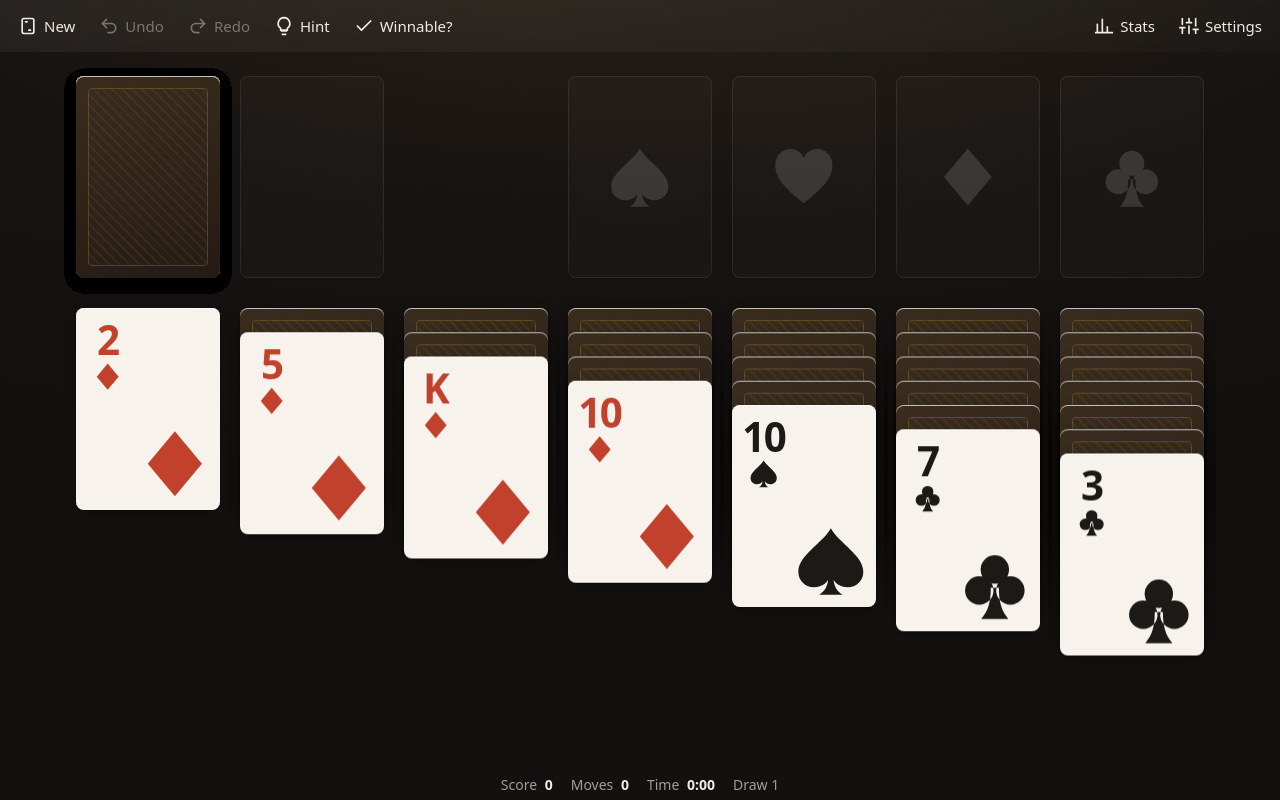
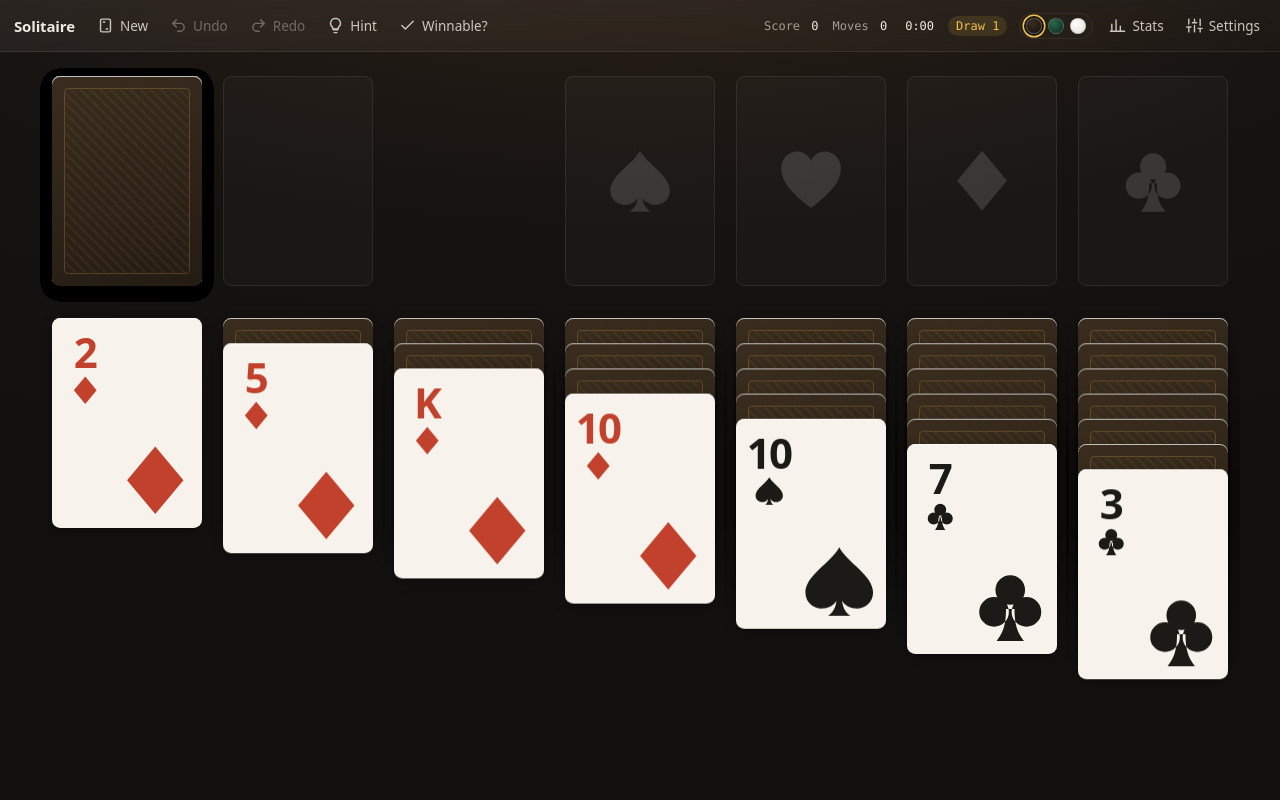
Before and after one commit to llukehanna/Solitaire, a React (Vite) app: page / in a window 1280 px wide. Built offline with nearby package versions, Linux system fonts and the light colour scheme.

Commit message:
feat(ui): glass top bar with Geist, mono readout, table switch, restyled dialogs

```diff
--- a/package.json
+++ b/package.json
@@ -15,6 +15,8 @@
     "bench": "tsx scripts/bench-solver.ts"
   },
   "dependencies": {
+    "@fontsource-variable/geist": "^5.3.0",
+    "@fontsource-variable/geist-mono": "^5.3.0",
     "react": "^19.3.0",
     "react-dom": "^19.3.0"
   },
--- a/src/App.tsx
+++ b/src/App.tsx
@@ -6,7 +6,7 @@ import { ResultDialog } from './ui/dialogs/ResultDialog';
 import { SettingsDialog } from './ui/dialogs/SettingsDialog';
 import { StatsDialog } from './ui/dialogs/StatsDialog';
 import { playSound } from './ui/sound';
-import { StatusBar } from './ui/StatusBar';
+import { Readout } from './ui/Readout';
 import { Table } from './ui/Table';
 import { Toast, useToast } from './ui/Toast';
 import { Toolbar } from './ui/Toolbar';
@@ -115,6 +115,9 @@ export default function App() {
         onCheck={solver.checkWinnable}
         onSettings={() => setDialog('settings')}
         onStats={() => setDialog('stats')}
+        readout={<Readout session={session} settings={settings} vegasBank={stats.vegasBank} />}
+        table={settings.table}
+        onTable={(table) => game.updateSettings({ table })}
       />
       <main className="table-wrap">
         <Table
@@ -134,7 +137,6 @@ export default function App() {
           }}
         />
       </main>
-      <StatusBar session={session} settings={settings} vegasBank={stats.vegasBank} />
       <div className="sr-only" aria-live="polite" aria-atomic="true">
         {announcement.text}
         {announcement.n % 2 ? '' : '\u00a0'}
--- a/src/main.tsx
+++ b/src/main.tsx
@@ -1,5 +1,7 @@
 import { StrictMode } from 'react';
 import { createRoot } from 'react-dom/client';
+import '@fontsource-variable/geist';
+import '@fontsource-variable/geist-mono';
 import { registerSW } from 'virtual:pwa-register';
 import App from './App';
 import './styles/global.css';
--- a/src/styles/chrome.css
+++ b/src/styles/chrome.css
@@ -1,124 +1,147 @@
 .toolbar {
-  display: flex;
-  align-items: center;
-  gap: 4px;
-  padding: 6px 8px;
-  background: var(--chrome-bg);
-  backdrop-filter: blur(6px);
   position: relative;
   z-index: 5000;
+  display: flex;
+  flex-wrap: wrap;
+  align-items: center;
+  gap: 2px;
+  min-height: 52px;
+  padding: 6px 10px;
+  background: var(--chrome-bg);
+  border-bottom: 1px solid var(--chrome-line);
+  backdrop-filter: blur(16px) saturate(140%);
+  -webkit-backdrop-filter: blur(16px) saturate(140%);
 }
+.wordmark { font-weight: 600; font-size: 15px; letter-spacing: -0.01em; margin: 0 10px 0 4px; }
 .tb-btn {
   display: inline-flex;
   align-items: center;
   gap: 6px;
-  min-height: 40px;
+  min-height: 36px;
   padding: 6px 10px;
   border: 0;
-  border-radius: 10px;
+  border-radius: 8px;
   background: transparent;
   color: var(--ink);
+  opacity: 0.82;
   cursor: pointer;
   list-style: none;
-  font-size: 15px;
+  font-size: 13.5px;
+  font-weight: 500;
+  transition: background-color 160ms var(--ease), opacity 160ms var(--ease);
 }
+.tb-btn svg { width: 17px; height: 17px; }
 .tb-btn::-webkit-details-marker { display: none; }
-.tb-btn:hover:not(:disabled) { background: color-mix(in srgb, var(--ink) 10%, transparent); }
-.tb-btn:disabled { opacity: 0.4; cursor: default; }
-.tb-btn:focus-visible { outline: 2px solid var(--accent); outline-offset: 1px; }
+.tb-btn:hover:not(:disabled) { opacity: 1; background: color-mix(in srgb, var(--ink) 8%, transparent); }
+.tb-btn:disabled { opacity: 0.35; cursor: default; }
+.tb-btn:focus-visible, .swatch:focus-visible { outline: 2px solid var(--focus); outline-offset: 1px; }
 .tb-spacer { flex: 1; }
-.menu { position: relative; }
-.menu-pop {
-  position: absolute;
-  top: calc(100% + 6px);
-  left: 0;
-  min-width: 200px;
-  padding: 6px;
-  border-radius: 12px;
-  background: var(--panel-bg);
-  color: var(--ink);
-  box-shadow: 0 12px 32px rgba(0, 0, 0, 0.3);
+
+.readout {
   display: flex;
-  flex-direction: column;
-}
-.menu-pop button {
-  text-align: left;
-  padding: 10px 12px;
-  border: 0;
-  border-radius: 8px;
-  background: none;
-  color: inherit;
-  cursor: pointer;
-}
-.menu-pop button:hover { background: var(--panel-line); }
-.menu-pop button[aria-checked='true']::after { content: ' ✓'; }
-.menu-pop hr { border: 0; border-top: 1px solid var(--panel-line); margin: 4px 0; width: 100%; }
-.status {
-  display: flex;
-  gap: 18px;
-  justify-content: center;
   align-items: center;
-  padding: 6px 12px;
-  font-size: 14px;
+  gap: 14px;
+  margin: 0 10px;
+  font-family: var(--font-mono);
+  font-size: 12px;
   color: var(--mute);
   font-variant-numeric: tabular-nums;
+  white-space: nowrap;
 }
-.status b { color: var(--ink); font-weight: 600; margin-left: 4px; }
-.status .tag { margin-left: 6px; padding: 1px 6px; border-radius: 6px; border: 1px solid currentColor; font-size: 11px; }
-.modal { border: 0; padding: 0; background: transparent; max-width: min(440px, calc(100vw - 32px)); width: 100%; }
-.modal::backdrop { background: rgba(0, 0, 0, 0.45); }
+.readout b { color: var(--ink); font-weight: 500; margin-left: 4px; }
+.readout .pill { padding: 3px 8px; border-radius: 999px; background: var(--accent-soft); color: var(--accent); }
+.readout .tag { margin-left: 6px; padding: 1px 6px; border-radius: 6px; border: 1px solid currentColor; font-size: 10px; }
+
+.table-switch { display: inline-flex; gap: 6px; padding: 4px 6px; margin-right: 4px; border-radius: 999px; border: 1px solid var(--chrome-line); }
+.swatch { width: 16px; height: 16px; padding: 0; border-radius: 50%; border: 1px solid #ffffff33; cursor: pointer; }
+.swatch-studio { background: radial-gradient(circle at 35% 30%, #3a2d1f, #131110); }
+.swatch-felt { background: radial-gradient(circle at 35% 30%, #2a6a4c, #0c241b); }
+.swatch-paper { background: radial-gradient(circle at 35% 30%, #ffffff, #e2ded6); border-color: #00000026; }
+.swatch[aria-checked='true'] { box-shadow: 0 0 0 2px var(--bg), 0 0 0 3.5px var(--accent); }
+
+.menu { position: relative; }
+.menu-pop,
 .modal-card {
   background: var(--panel-bg);
   color: var(--ink);
-  border-radius: 16px;
-  padding: 20px;
-  box-shadow: 0 24px 60px rgba(0, 0, 0, 0.35);
-  max-height: calc(100dvh - 48px);
-  overflow: auto;
+  border: 1px solid var(--panel-line);
+  box-shadow: 0 30px 80px #00000047, 0 1px 0 #ffffff14 inset;
+  backdrop-filter: blur(20px) saturate(140%);
+  -webkit-backdrop-filter: blur(20px) saturate(140%);
 }
-.modal h2 { margin: 0 0 12px; font-size: 20px; }
-.modal-body { display: flex; flex-direction: column; gap: 14px; }
-.modal-actions { display: flex; flex-wrap: wrap; gap: 8px; justify-content: flex-end; margin-top: 18px; }
+.menu-pop { position: absolute; top: calc(100% + 8px); left: 0; min-width: 200px; padding: 6px; border-radius: 12px; display: flex; flex-direction: column; }
+.menu-pop button { text-align: left; padding: 9px 12px; border: 0; border-radius: 8px; background: none; color: inherit; cursor: pointer; font-size: 14px; }
+.menu-pop button:hover { background: color-mix(in srgb, var(--ink) 8%, transparent); }
+.menu-pop button[aria-checked='true']::after { content: ' ✓'; color: var(--accent); }
+.menu-pop hr { border: 0; border-top: 1px solid var(--panel-line); margin: 4px 0; width: 100%; }
+
+.modal { border: 0; padding: 0; background: transparent; color: var(--ink); max-width: min(440px, calc(100vw - 32px)); width: 100%; }
+.modal::backdrop { background: #0000006b; }
+.modal-card { border-radius: 16px; padding: 22px; max-height: calc(100dvh - 48px); overflow: auto; }
+.modal[open] .modal-card { animation: sheet-in 220ms var(--ease); }
+@keyframes sheet-in { from { opacity: 0; transform: translateY(8px); } }
+.modal h2 { margin: 0 0 14px; font-size: 18px; font-weight: 600; letter-spacing: -0.01em; }
+.modal-body { display: flex; flex-direction: column; gap: 16px; }
+.modal-actions { display: flex; flex-wrap: wrap; gap: 8px; justify-content: flex-end; margin-top: 20px; }
 .modal-actions button, .seg-row button {
-  min-height: 40px;
+  min-height: 38px;
   padding: 8px 14px;
-  border-radius: 10px;
+  border-radius: 9px;
   border: 1px solid var(--panel-line);
   background: transparent;
   color: inherit;
   cursor: pointer;
+  font-size: 14px;
+  font-weight: 500;
 }
-.modal-actions .primary { background: var(--accent); border-color: var(--accent); color: var(--accent-ink); }
+.modal-actions .primary, .seg-row button[aria-pressed='true'] { background: var(--accent); border-color: var(--accent); color: var(--accent-ink); }
 .seg { border: 0; margin: 0; padding: 0; }
-.seg legend { font-size: 13px; color: var(--mute); margin-bottom: 6px; padding: 0; }
+.seg legend, .label {
+  font-size: 11px;
+  font-weight: 500;
+  letter-spacing: 0.12em;
+  text-transform: uppercase;
+  color: var(--mute);
+  margin-bottom: 8px;
+  padding: 0;
+}
 .seg-row { display: flex; flex-wrap: wrap; gap: 6px; }
-.seg-row button[aria-pressed='true'] { background: var(--accent); border-color: var(--accent); color: var(--accent-ink); }
-.toggle { display: flex; gap: 10px; align-items: flex-start; cursor: pointer; }
-.toggle input { width: 20px; height: 20px; margin: 1px 0 0; accent-color: var(--accent); }
-.toggle small { display: block; color: var(--mute); font-size: 12px; }
+.toggle { display: flex; gap: 10px; align-items: flex-start; cursor: pointer; font-size: 14px; }
+.toggle input { width: 18px; height: 18px; margin: 1px 0 0; accent-color: var(--accent); }
+.toggle small { display: block; color: var(--mute); font-size: 12px; margin-top: 2px; }
 .note { margin: 0; font-size: 13px; color: var(--mute); }
-.stats { width: 100%; border-collapse: collapse; font-variant-numeric: tabular-nums; }
-.stats th, .stats td { padding: 8px 6px; border-bottom: 1px solid var(--panel-line); text-align: right; }
-.stats th[scope='row'] { text-align: left; font-weight: 500; color: var(--mute); }
+.stats { width: 100%; border-collapse: collapse; font-family: var(--font-mono); font-size: 13px; font-variant-numeric: tabular-nums; }
+.stats th, .stats td { padding: 9px 6px; border-bottom: 1px solid var(--panel-line); text-align: right; }
+.stats thead th { font-family: var(--font-ui); font-size: 11px; font-weight: 500; letter-spacing: 0.12em; text-transform: uppercase; color: var(--mute); }
+.stats th[scope='row'] { text-align: left; font-family: var(--font-ui); font-weight: 400; color: var(--mute); }
+.result div { background: color-mix(in srgb, var(--ink) 6%, transparent); border: 1px solid var(--panel-line); }
+.result dt { font-size: 11px; letter-spacing: 0.12em; text-transform: uppercase; color: var(--mute); }
+.result dd { font-family: var(--font-mono); font-weight: 500; }
+
 .toast {
   position: fixed;
   left: 50%;
-  bottom: calc(56px + env(safe-area-inset-bottom));
-  transform: translate(-50%, 20px);
+  bottom: calc(24px + env(safe-area-inset-bottom));
+  transform: translate(-50%, 12px);
   opacity: 0;
   pointer-events: none;
-  background: rgba(20, 20, 20, 0.88);
-  color: #fff;
+  background: var(--panel-bg);
+  color: var(--ink);
+  border: 1px solid var(--panel-line);
+  backdrop-filter: blur(16px);
+  -webkit-backdrop-filter: blur(16px);
   padding: 10px 16px;
   border-radius: 999px;
-  font-size: 14px;
-  transition: opacity 180ms, transform 180ms;
+  font-size: 13.5px;
+  box-shadow: 0 12px 32px #00000033;
+  transition: opacity 200ms var(--ease), transform 200ms var(--ease);
   z-index: 6000;
 }
 .toast.show { opacity: 1; transform: translate(-50%, 0); }
 .sr-only { position: absolute; width: 1px; height: 1px; overflow: hidden; clip: rect(0 0 0 0); white-space: nowrap; }
+
 @media (max-width: 640px) {
-  .tb-label { display: none; }
+  .wordmark, .tb-label { display: none; }
   .tb-btn { padding: 8px; }
-  .status { gap: 12px; font-size: 13px; }
+  .readout { order: 10; width: 100%; justify-content: center; margin: 2px 0 0; padding-top: 6px; border-top: 1px solid var(--chrome-line); }
 }
--- a/src/styles/global.css
+++ b/src/styles/global.css
@@ -1,7 +1,7 @@
 *, *::before, *::after { box-sizing: border-box; }
 html, body, #root { height: 100%; margin: 0; }
 body {
-  font-family: system-ui, -apple-system, 'Segoe UI', Roboto, sans-serif;
+  font-family: 'Geist Variable', system-ui, -apple-system, 'Segoe UI', Roboto, sans-serif;
   -webkit-font-smoothing: antialiased;
   overscroll-behavior: none;
   -webkit-tap-highlight-color: transparent;
--- a/src/styles/table.css
+++ b/src/styles/table.css
@@ -100,6 +100,5 @@
 }
 .win-cascade { position: absolute; inset: 0; width: 100%; height: 100%; z-index: 4500; cursor: pointer; }
 .result { display: grid; grid-template-columns: repeat(2, 1fr); gap: 12px; margin: 0; }
-.result div { background: var(--panel-line); border-radius: 12px; padding: 10px 12px; }
-.result dt { font-size: 12px; color: var(--mute); }
-.result dd { margin: 2px 0 0; font-size: 22px; font-weight: 700; font-variant-numeric: tabular-nums; }
+.result div { border-radius: 12px; padding: 10px 12px; }
+.result dd { margin: 2px 0 0; font-size: 22px; font-variant-numeric: tabular-nums; }
--- a/src/ui/StatusBar.tsx
+++ b/src/ui/Readout.tsx
@@ -4,11 +4,11 @@ import type { Settings } from '../store/settings';
 import { formatScore, formatTime } from './format';
 import { useNow } from './useNow';
 
-export function StatusBar({ session, settings, vegasBank }: { session: Session; settings: Settings; vegasBank: number }) {
+export function Readout({ session, settings, vegasBank }: { session: Session; settings: Settings; vegasBank: number }) {
   const now = useNow(session.timer.runningSince !== null ? 1000 : null);
   const score = formatScore(session, settings, vegasBank);
   return (
-    <footer className="status">
+    <div className="readout">
       {score !== null && (
         <span>
           Score <b>{score}</b>
@@ -21,9 +21,9 @@ export function StatusBar({ session, settings, vegasBank }: { session: Session;
         Moves <b>{session.state.moves}</b>
       </span>
       <span>
-        Time <b data-testid="timer">{formatTime(elapsed(session.timer, now))}</b>
+        <b data-testid="timer" aria-label="Time">{formatTime(elapsed(session.timer, now))}</b>
       </span>
-      <span className="status-mode">Draw {session.drawCount}</span>
-    </footer>
+      <span className="pill">Draw {session.drawCount}</span>
+    </div>
   );
 }
--- /dev/null
+++ b/src/ui/TableSwitch.tsx
@@ -0,0 +1,22 @@
+import { TABLES, type TableTheme } from '../store/settings';
+
+const NAMES: Record<TableTheme, string> = { studio: 'Studio', felt: 'Felt', paper: 'Paper' };
+
+export function TableSwitch({ value, onChange }: { value: TableTheme; onChange(t: TableTheme): void }) {
+  return (
+    <div className="table-switch" role="radiogroup" aria-label="Table">
+      {TABLES.map((t) => (
+        <button
+          type="button"
+          key={t}
+          role="radio"
+          aria-checked={value === t}
+          aria-label={`${NAMES[t]} table`}
+          title={NAMES[t]}
+          className={`swatch swatch-${t}`}
+          onClick={() => onChange(t)}
+        />
+      ))}
+    </div>
+  );
+}
--- a/src/ui/Toolbar.tsx
+++ b/src/ui/Toolbar.tsx
@@ -1,6 +1,8 @@
-import { useRef, type ButtonHTMLAttributes } from 'react';
+import { useRef, type ButtonHTMLAttributes, type ReactNode } from 'react';
 import type { DrawCount } from '../engine/types';
+import type { TableTheme } from '../store/settings';
 import { Icon, type IconName } from './Icon';
+import { TableSwitch } from './TableSwitch';
 
 interface ToolbarProps {
   canUndo: boolean;
@@ -16,6 +18,9 @@ interface ToolbarProps {
   onCheck?(): void;
   onSettings(): void;
   onStats(): void;
+  readout: ReactNode;
+  table: TableTheme;
+  onTable(t: TableTheme): void;
 }
 
 function TbButton({ icon, label, ...rest }: { icon: IconName; label: string } & ButtonHTMLAttributes<HTMLButtonElement>) {
@@ -35,6 +40,7 @@ export function Toolbar(p: ToolbarProps) {
   };
   return (
     <header className="toolbar">
+      <span className="wordmark">Solitaire</span>
       <details className="menu" ref={menu}>
         <summary className="tb-btn" aria-label="Game menu" title="Game menu">
           <Icon name="cards" />
@@ -53,6 +59,8 @@ export function Toolbar(p: ToolbarProps) {
       {p.onHint && <TbButton icon="bulb" label={p.busy === 'hint' ? 'Thinking…' : 'Hint'} disabled={!!p.busy} onClick={p.onHint} />}
       {p.onCheck && <TbButton icon="check" label="Winnable?" disabled={!!p.busy} onClick={p.onCheck} />}
       <span className="tb-spacer" />
+      {p.readout}
+      <TableSwitch value={p.table} onChange={p.onTable} />
       <TbButton icon="chart" label="Stats" onClick={p.onStats} />
       <TbButton icon="sliders" label="Settings" onClick={p.onSettings} />
     </header>
--- a/src/ui/WinCascade.tsx
+++ b/src/ui/WinCascade.tsx
@@ -29,6 +29,11 @@ export function WinCascade({ layout, onDone }: Props) {
       done.current();
       return;
     }
+    let cancelled = false;
+    let raf = 0;
+    // Card faces are painted in Geist, so wait for the font before pre-rendering them.
+    void document.fonts.ready.then(() => {
+      if (cancelled) return;
       const dpr = window.devicePixelRatio || 1;
       const w = canvas.clientWidth;
       const h = canvas.clientHeight;
@@ -58,7 +63,6 @@ export function WinCascade({ layout, onDone }: Props) {
       }
       const live: Particle[] = [];
       let frame = 0;
-    let raf = 0;
 
       const tick = () => {
         if (frame++ % 10 === 0 && queue.length) {
@@ -87,6 +91,7 @@ export function WinCascade({ layout, onDone }: Props) {
         raf = requestAnimationFrame(tick);
       };
       raf = requestAnimationFrame(tick);
+    });
 
     // Escape, Enter or Space skips the cascade, same as a tap.
     const onKey = (e: KeyboardEvent) => {
@@ -97,6 +102,7 @@ export function WinCascade({ layout, onDone }: Props) {
     };
     window.addEventListener('keydown', onKey);
     return () => {
+      cancelled = true;
       cancelAnimationFrame(raf);
       window.removeEventListener('keydown', onKey);
     };
--- a/src/ui/cards/paint.ts
+++ b/src/ui/cards/paint.ts
@@ -37,6 +37,7 @@ export function paintFace(ctx: CanvasRenderingContext2D, id: CardId, w: number,
   ctx.font = `600 ${w * 0.28}px ${pal.font}`;
   ctx.textAlign = 'center';
   ctx.textBaseline = 'top';
+  ctx.letterSpacing = '-0.04em';
   ctx.fillText(rankLabel(id), cx, h * 0.06);
   glyph(ctx, SUIT_PATHS[suit], cx - w * 0.095, h * 0.06 + w * 0.3, w * 0.19);
   glyph(ctx, SUIT_PATHS[suit], w * 0.92 - w * 0.47, h * 0.94 - w * 0.47, w * 0.47);
--- a/vite.config.ts
+++ b/vite.config.ts
@@ -25,7 +25,7 @@ export default defineConfig({
         ],
       },
       workbox: {
-        globPatterns: ['**/*.{js,css,html,svg,png,ico,json,webmanifest}'],
+        globPatterns: ['**/*.{js,css,html,svg,png,ico,json,webmanifest,woff2}'],
         maximumFileSizeToCacheInBytes: 3_000_000,
       },
     }),
```
Also changed, not shown: 2 other files (tests, documents, lock files or other folders). Lines whose indentation alone changed are shown as unchanged.
